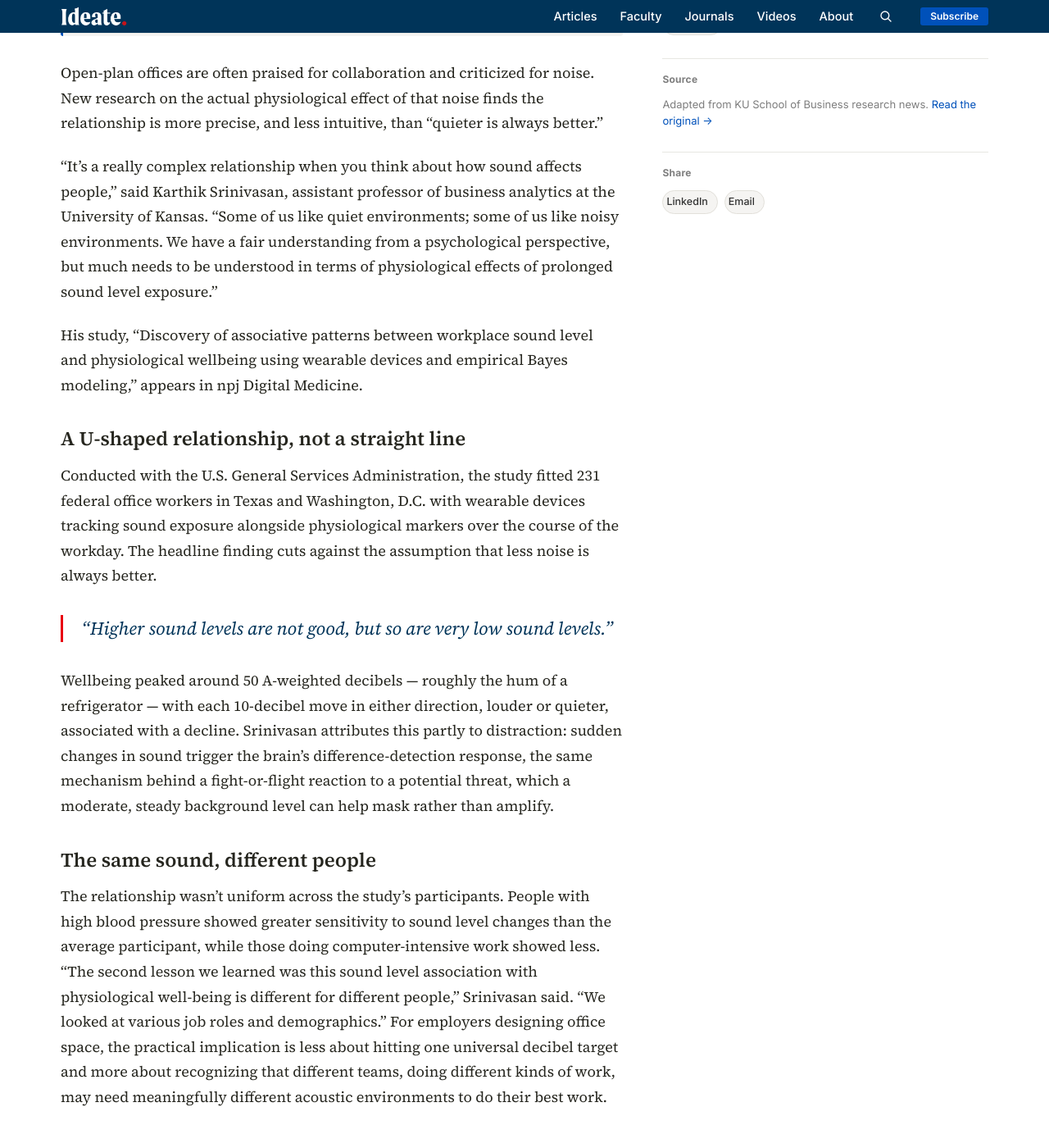
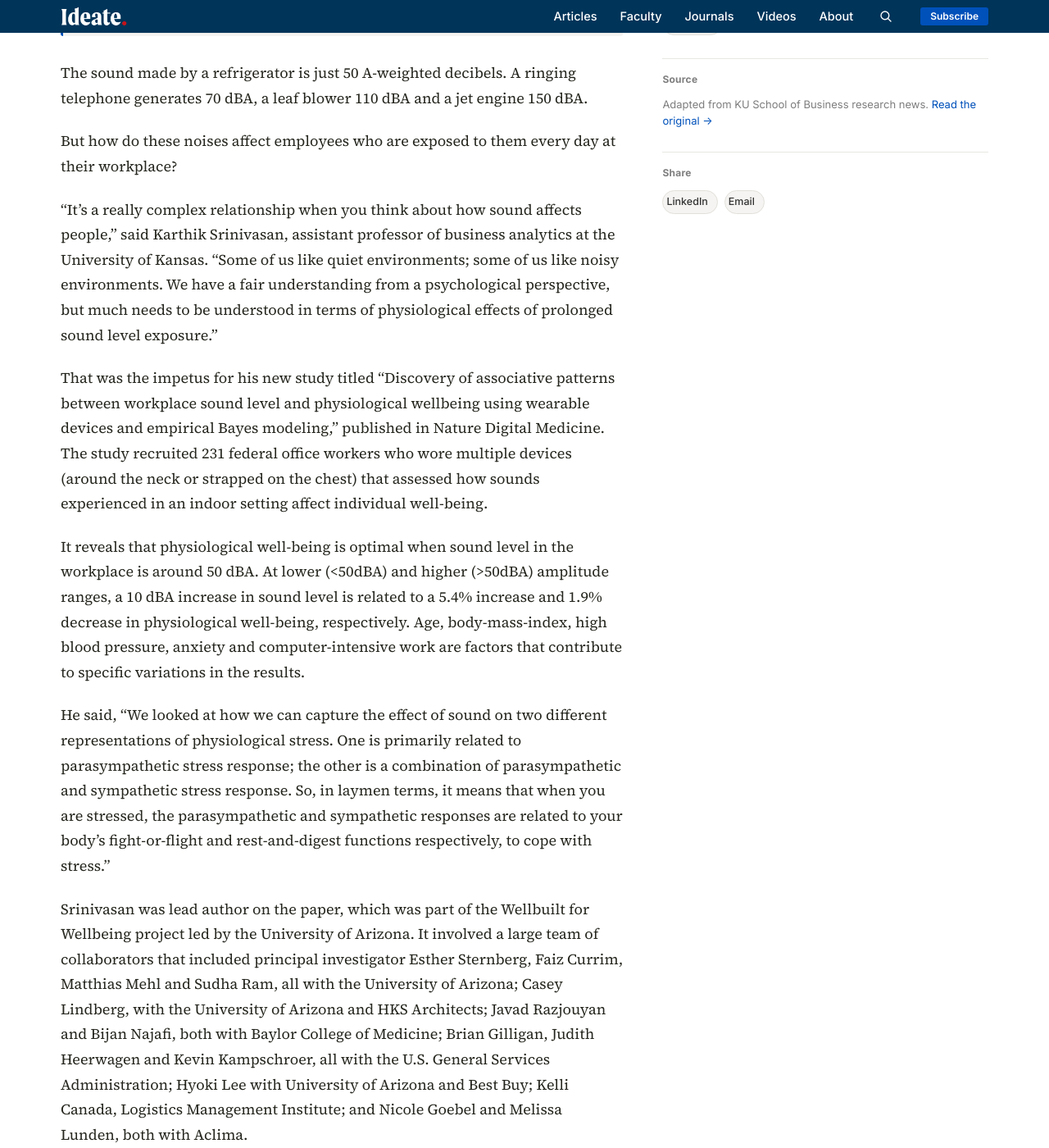
Before and after one commit to KUBschool/ideate, a Jekyll site: the page built from _articles/2023-02-02-workplace-sound-level-wellbeing.md, in a window 1280 px wide and 1400 px high, scrolled down 1093 px. Shown: the whole window at 82% size. Built offline with Jekyll 4.4.1, drawn with Linux system fonts in a browser that asks for light colours; some of the changed text lies outside the part shown.

Commit message:
Update Article “2023-02-02-workplace-sound-level-wellbeing”

```diff
--- a/_articles/2023-02-02-workplace-sound-level-wellbeing.md
+++ b/_articles/2023-02-02-workplace-sound-level-wellbeing.md
@@ -1,38 +1,54 @@
 ---
-title: "Effect of workplace sound level on physiological well-being revealed in new study"
-dek: "A refrigerator hums at 50 decibels; a leaf blower roars at 110. New research on 231 federal office workers finds the ideal office sound level sits right around that refrigerator hum — and both louder and quieter environments make people feel worse."
+title: Effect of workplace sound level on physiological well-being revealed in
+  new study
+dek: A refrigerator hums at 50 decibels; a leaf blower roars at 110. New
+  research on 231 federal office workers finds the ideal office sound level sits
+  right around that refrigerator hum — and both louder and quieter environments
+  make people feel worse.
 topic: analytics
 faculty:
   - karthik-srinivasan
-byline: "Karthik Srinivasan"
+byline: Jon Niccum
 date: 2023-02-02
+image: /assets/uploads/breakroom-refrigerator.jpeg
 image_tint: limestone
 featured: false
-source_url: "https://business.ku.edu/effect-workplace-sound-level-physiological-well-being-revealed-new-study"
-answer_box: >-
-  A field study using wearable devices on 231 federal office workers
-  finds physiological wellbeing is optimal at roughly 50 A-weighted
-  decibels — with wellbeing declining as sound moves further away from
-  that point in either direction, rather than simply getting worse as
-  offices get louder. The relationship also varies by individual: high
-  blood pressure increased sensitivity to sound, while computer-intensive
-  work reduced it.
+source_url: https://business.ku.edu/effect-workplace-sound-level-physiological-well-being-revealed-new-study
+answer_box: "A field study using wearable devices on 231 federal office workers
+  finds physiological wellbeing is optimal at roughly 50 A-weighted decibels —
+  with wellbeing declining as sound moves further away from that point in either
+  direction, rather than simply getting worse as offices get louder. The
+  relationship also varies by individual: high blood pressure increased
+  sensitivity to sound, while computer-intensive work reduced it."
+journal: Digital Medicine
+journal_url: https://www.nature.com/articles/s41746-022-00727-1
 ---
+The sound made by a refrigerator is just 50 A-weighted decibels. A ringing telephone generates 70 dBA, a leaf blower 110 dBA and a jet engine 150 dBA.
 
-Open-plan offices are often praised for collaboration and criticized for noise. New research on the actual physiological effect of that noise finds the relationship is more precise, and less intuitive, than "quieter is always better."
+But how do these noises affect employees who are exposed to them every day at their workplace?
 
-"It's a really complex relationship when you think about how sound affects people," said Karthik Srinivasan, assistant professor of business analytics at the University of Kansas. "Some of us like quiet environments; some of us like noisy environments. We have a fair understanding from a psychological perspective, but much needs to be understood in terms of physiological effects of prolonged sound level exposure."
+“It’s a really complex relationship when you think about how sound affects people,” said [Karthik Srinivasan](https://business.ku.edu/node/640), assistant professor of business analytics at the University of Kansas. “Some of us like quiet environments; some of us like noisy environments. We have a fair understanding from a psychological perspective, but much needs to be understood in terms of physiological effects of prolonged sound level exposure.”
 
-His study, "Discovery of associative patterns between workplace sound level and physiological wellbeing using wearable devices and empirical Bayes modeling," appears in npj Digital Medicine.
+That was the impetus for his new study titled [“Discovery of associative patterns between workplace sound level and physiological wellbeing using wearable devices and empirical Bayes modeling,”](https://www.nature.com/articles/s41746-022-00727-1) published in Nature Digital Medicine. The study recruited 231 federal office workers who wore multiple devices (around the neck or strapped on the chest) that assessed how sounds experienced in an indoor setting affect individual well-being.
 
-## A U-shaped relationship, not a straight line
+It reveals that physiological well-being is optimal when sound level in the workplace is around 50 dBA. At lower (<50dBA) and higher (>50dBA) amplitude ranges, a 10 dBA increase in sound level is related to a 5.4% increase and 1.9% decrease in physiological well-being, respectively. Age, body-mass-index, high blood pressure, anxiety and computer-intensive work are factors that contribute to specific variations in the results.
 
-Conducted with the U.S. General Services Administration, the study fitted 231 federal office workers in Texas and Washington, D.C. with wearable devices tracking sound exposure alongside physiological markers over the course of the workday. The headline finding cuts against the assumption that less noise is always better.
+He said, “We looked at how we can capture the effect of sound on two different representations of physiological stress. One is primarily related to parasympathetic stress response; the other is a combination of parasympathetic and sympathetic stress response. So, in laymen terms, it means that when you are stressed, the parasympathetic and sympathetic responses are related to your body’s fight-or-flight and rest-and-digest functions respectively, to cope with stress.”
 
-> "Higher sound levels are not good, but so are very low sound levels."
+Srinivasan was lead author on the paper, which was part of the Wellbuilt for Wellbeing project led by the University of Arizona. It involved a large team of collaborators that included principal investigator Esther Sternberg, Faiz Currim, Matthias Mehl and Sudha Ram, all with the University of Arizona; Casey Lindberg, with the University of Arizona and HKS Architects; Javad Razjouyan and Bijan Najafi, both with Baylor College of Medicine; Brian Gilligan, Judith Heerwagen and Kevin Kampschroer, all with the U.S. General Services Administration; Hyoki Lee with University of Arizona and Best Buy; Kelli Canada, Logistics Management Institute; and Nicole Goebel and Melissa Lunden, both with Aclima.
 
-Wellbeing peaked around 50 A-weighted decibels — roughly the hum of a refrigerator — with each 10-decibel move in either direction, louder or quieter, associated with a decline. Srinivasan attributes this partly to distraction: sudden changes in sound trigger the brain's difference-detection response, the same mechanism behind a fight-or-flight reaction to a potential threat, which a moderate, steady background level can help mask rather than amplify.
+The team was assembled to conduct this study for the U.S. General Services Administration (GSA), an agency with more than 10,000 employees that manages all the federal buildings in the nation. Research teams were composed of four groups: environmental, physiological, psychological and analytical. The study took place between 2015-2016 and focused on office workers in Texas and Washington, D.C.
 
-## The same sound, different people
+“Ultimately, the GSA was very interested in understanding how we can make better workplaces,” Srinivasan said.
 
-The relationship wasn't uniform across the study's participants. People with high blood pressure showed greater sensitivity to sound level changes than the average participant, while those doing computer-intensive work showed less. "The second lesson we learned was this sound level association with physiological well-being is different for different people," Srinivasan said. "We looked at various job roles and demographics." For employers designing office space, the practical implication is less about hitting one universal decibel target and more about recognizing that different teams, doing different kinds of work, may need meaningfully different acoustic environments to do their best work.
+He said that one of the key lessons of the paper is that while sound level does affect individuals inside the office workplace, its effect is not linear as might be expected.
+
+“Higher sound levels are not good, but so are very low sound levels,” he said, noting the optimal level resides around 50 decibels ampere.
+
+“The second lesson we learned was this sound level association with physiological well-being is different for different people. We looked at various job roles and demographics, and we learned if participants who fell under the category of computer-intensive work or had high blood pressure, their physiological response to sound was different from the other participants.”
+
+For example, the high blood pressure group proved more susceptible to sound, whereas the computer-intensive group was less affected when compared to the average participant.
+
+Srinivasan began working on this project while a doctoral student at the University of Arizona. He’s now in his fourth year at KU, where his expertise is in machine learning interpretability.
+
+“When we think about well-being, typically we think about emotional or mental well-being,” he said. “We hardly ever consider the physiological well-being or the actual ‘what’s happening in our body,’ which is also important to understand when we’re continuously exposed to environmental factors such as sound.”
```
Also changed, not shown: assets/uploads/breakroom-refrigerator.jpeg (added).
